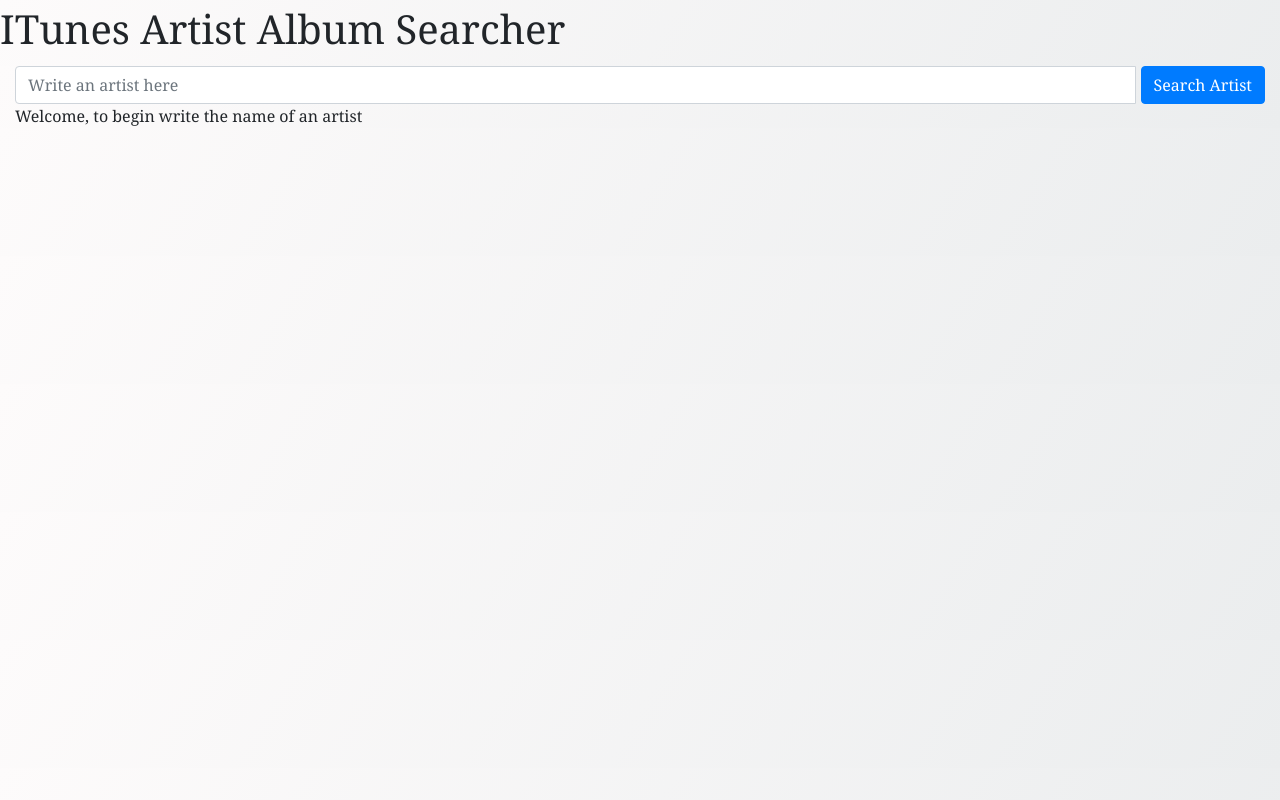
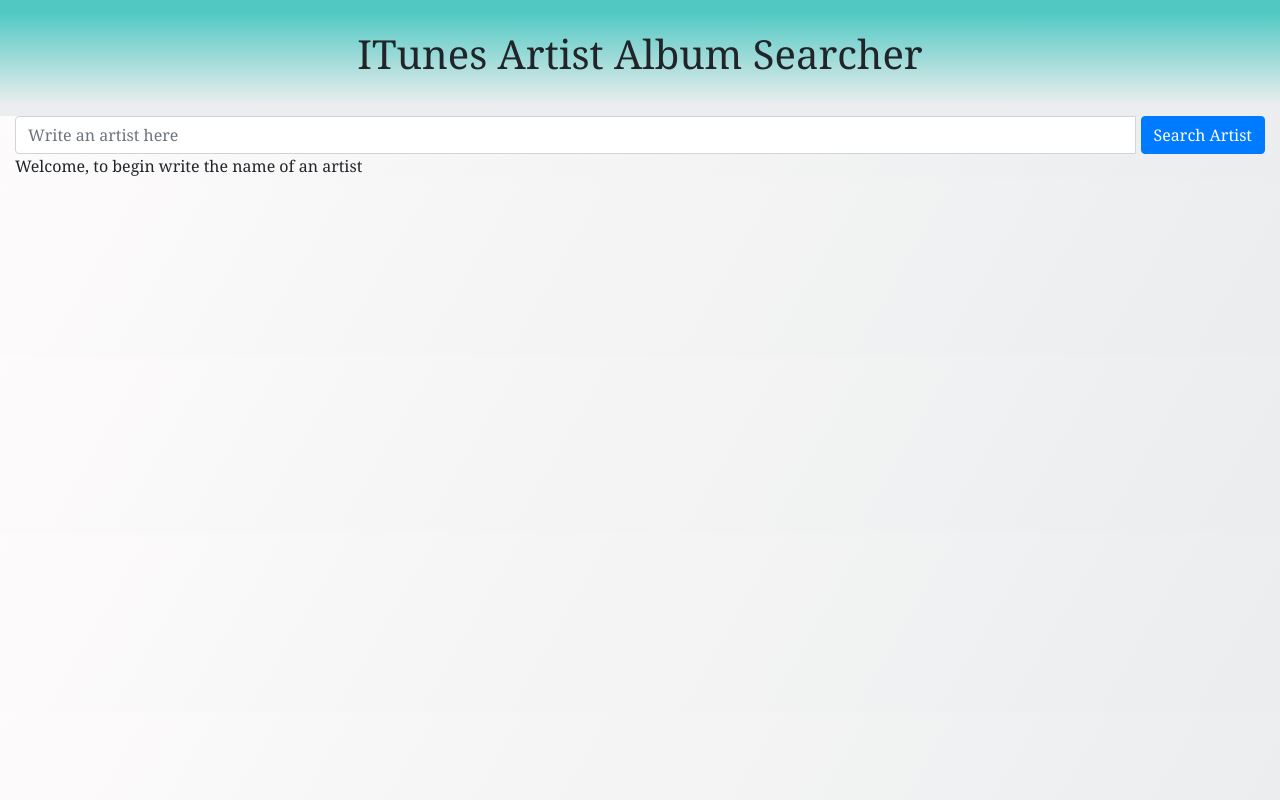
Before and after one commit to GeraldineGalindo/AngularAlbumSearchApp, an Angular app: page / in a window 1280 px wide. Built offline with nearby package versions, Linux system fonts and the light colour scheme; what ngx-pagination would draw is missing.

Commit message:
Header modified to new colors

```diff
--- a/src/app/components/layout/header/header.component.css
+++ b/src/app/components/layout/header/header.component.css
@@ -1,4 +1,7 @@
-h1 {
+.title-container{
     text-align: center;
-    font-family: Georgia, 'Times New Roman', Times, serif;
+    width: auto;
+    min-height: 100px;
+    padding: 30px;
+    background-image: linear-gradient(180deg, #50C9C3 10%, #ebedee 90%);
 }
--- a/src/app/components/layout/header/header.component.html
+++ b/src/app/components/layout/header/header.component.html
@@ -1,3 +1,3 @@
-<div class="navbar-brand">
+<div class="title-container">
     <h1>{{title}}</h1>
 </div>
--- a/src/app/components/search-artist-albums/search-artist-albums.component.css
+++ b/src/app/components/search-artist-albums/search-artist-albums.component.css
@@ -1,6 +1,5 @@
 .form {
     display: flex;
-    font-family: Georgia, 'Times New Roman', Times, serif;
   }
 
   .form input[type='text'] {
```
